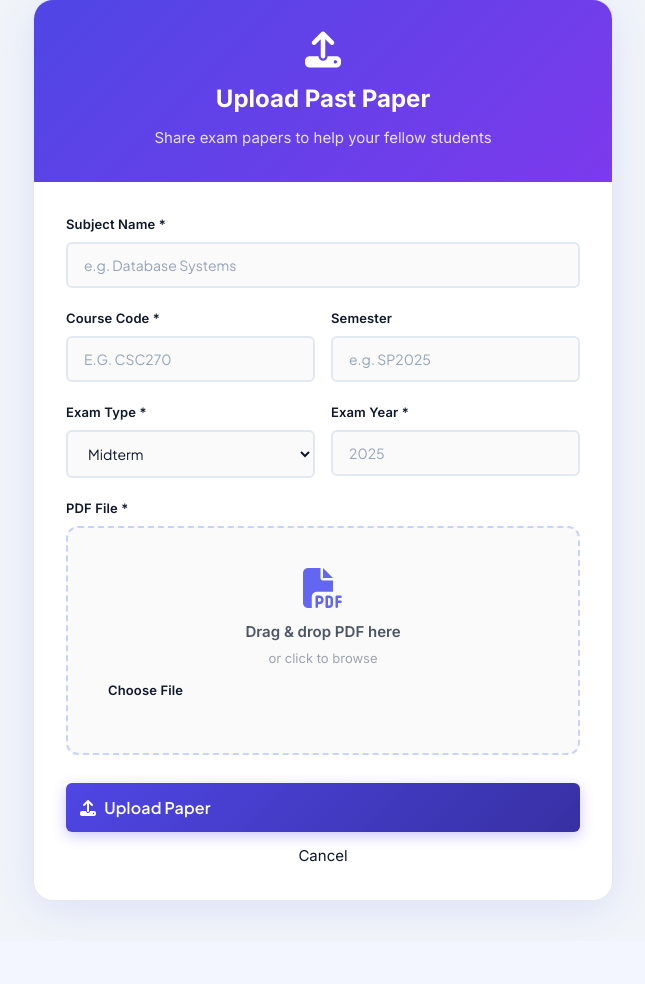
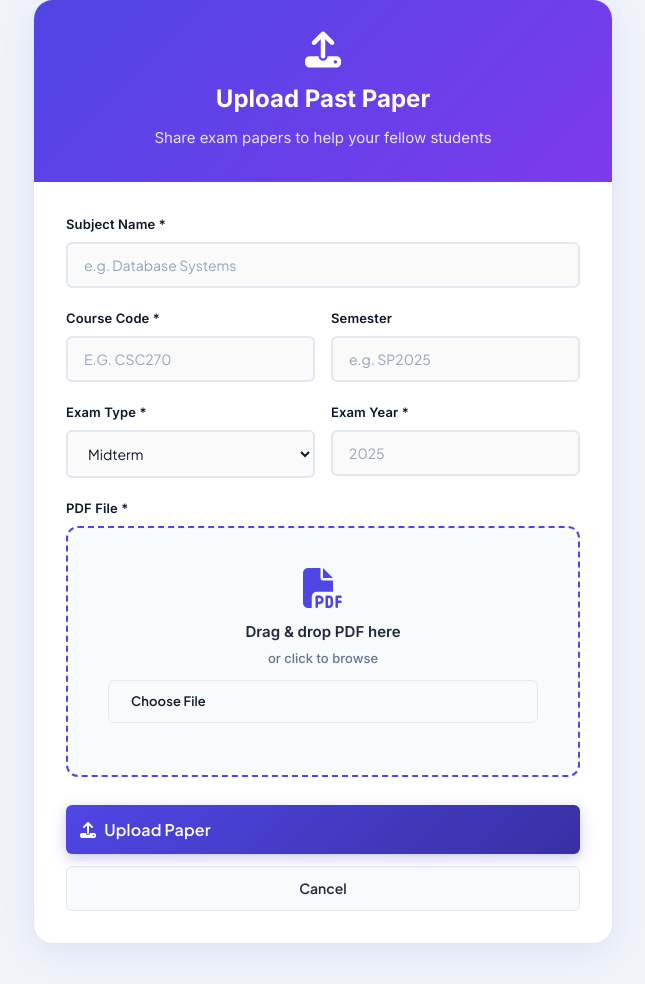
Before and after one commit to MuhimAkhtar/CampusConnect-V4, a Flask app: page /past-papers/upload in a window 1280 px wide. Shown: the part 89-1073 px from the top of the page, without its empty margins (317-962 px from the left). Before the commit the page ends 999 px from the top, so only its background shows below. Run offline with Flask 3, Linux system fonts and the light colour scheme; the visitor is signed in with stand-in values (Sample User, id 1); data that the repository does not hold is empty.

Commit message:
fix(theme): fix choose file button contrast and dropzone background in dark mode

```diff
--- a/static/css/style.css
+++ b/static/css/style.css
@@ -571,6 +571,75 @@ img { max-width: 100%; }
 .btn-sm     { padding: 7px 14px; font-size: 13px; }
 .btn-xs     { padding: 4px 10px; font-size: 12px; border-radius: var(--radius-sm); }
 
+.btn-secondary {
+    background: var(--light-gray);
+    color: var(--dark-2);
+    border: 1px solid var(--border);
+    padding: 10px 22px;
+    border-radius: var(--radius-sm);
+    cursor: pointer;
+    font-size: 14px;
+    font-weight: 600;
+    display: inline-flex;
+    align-items: center;
+    gap: 8px;
+    transition: var(--transition);
+    white-space: nowrap;
+    font-family: var(--font-main);
+}
+
+.btn-secondary:hover {
+    background: var(--border);
+    color: var(--dark);
+    transform: translateY(-2px);
+}
+
+/* ================================
+   DROPZONE / FILE UPLOAD
+   ================================ */
+.dropzone {
+    border: 2px dashed var(--primary);
+    border-radius: var(--radius);
+    padding: 40px;
+    text-align: center;
+    cursor: pointer;
+    transition: var(--transition);
+    background: var(--light-gray);
+}
+
+.dropzone:hover, .dropzone.dragover {
+    border-color: var(--secondary);
+    background: var(--primary-light);
+    transform: translateY(-2px);
+    box-shadow: var(--shadow);
+}
+
+.dropzone i {
+    font-size: 40px;
+    color: var(--primary);
+    margin-bottom: 12px;
+    display: block;
+    transition: var(--transition);
+}
+
+.dropzone:hover i {
+    transform: scale(1.1);
+    color: var(--secondary);
+}
+
+.dropzone p {
+    margin: 0;
+    font-weight: 600;
+    color: var(--dark-2);
+}
+
+.dropzone p.subtitle {
+    margin: 4px 0 12px;
+    color: var(--gray);
+    font-size: 13px;
+    font-weight: 500;
+}
+
 /* ================================
    AUTH PAGES
    ================================ */
--- a/templates/upload_paper.html
+++ b/templates/upload_paper.html
@@ -41,10 +41,10 @@
         </div>
         <div class="form-group" style="margin-bottom:28px">
           <label class="form-label">PDF File *</label>
-          <div id="dropZone" style="border:2px dashed #c7d2fe;border-radius:12px;padding:40px;text-align:center;cursor:pointer;transition:.2s;background:#fafafa">
-            <i class="fas fa-file-pdf" style="font-size:40px;color:#6366f1;margin-bottom:12px;display:block"></i>
-            <p style="margin:0;color:#4b5563;font-weight:600">Drag & drop PDF here</p>
-            <p style="margin:4px 0 12px;color:#9ca3af;font-size:13px">or click to browse</p>
+          <div id="dropZone" class="dropzone">
+            <i class="fas fa-file-pdf"></i>
+            <p>Drag & drop PDF here</p>
+            <p class="subtitle">or click to browse</p>
             <input type="file" name="pdf" id="pdfInput" accept=".pdf" required style="display:none">
             <label for="pdfInput" class="btn-secondary" style="cursor:pointer">Choose File</label>
             <p id="fileName" style="margin:12px 0 0;color:#6366f1;font-size:13px;font-weight:600"></p>
@@ -71,10 +71,10 @@ const submitBtn = document.getElementById('submitBtn');
 pdfInput.addEventListener('change', () => {
   if (pdfInput.files[0]) fileName.textContent = '📄 ' + pdfInput.files[0].name;
 });
-dropZone.addEventListener('dragover', e => { e.preventDefault(); dropZone.style.borderColor='#4F46E5'; dropZone.style.background='#EEF2FF'; });
-dropZone.addEventListener('dragleave', () => { dropZone.style.borderColor='#c7d2fe'; dropZone.style.background='#fafafa'; });
+dropZone.addEventListener('dragover', e => { e.preventDefault(); dropZone.classList.add('dragover'); });
+dropZone.addEventListener('dragleave', () => { dropZone.classList.remove('dragover'); });
 dropZone.addEventListener('drop', e => {
-  e.preventDefault(); dropZone.style.borderColor='#c7d2fe'; dropZone.style.background='#fafafa';
+  e.preventDefault(); dropZone.classList.remove('dragover');
   const file = e.dataTransfer.files[0];
   if (file && file.type === 'application/pdf') {
     const dt = new DataTransfer(); dt.items.add(file); pdfInput.files = dt.files;
```
